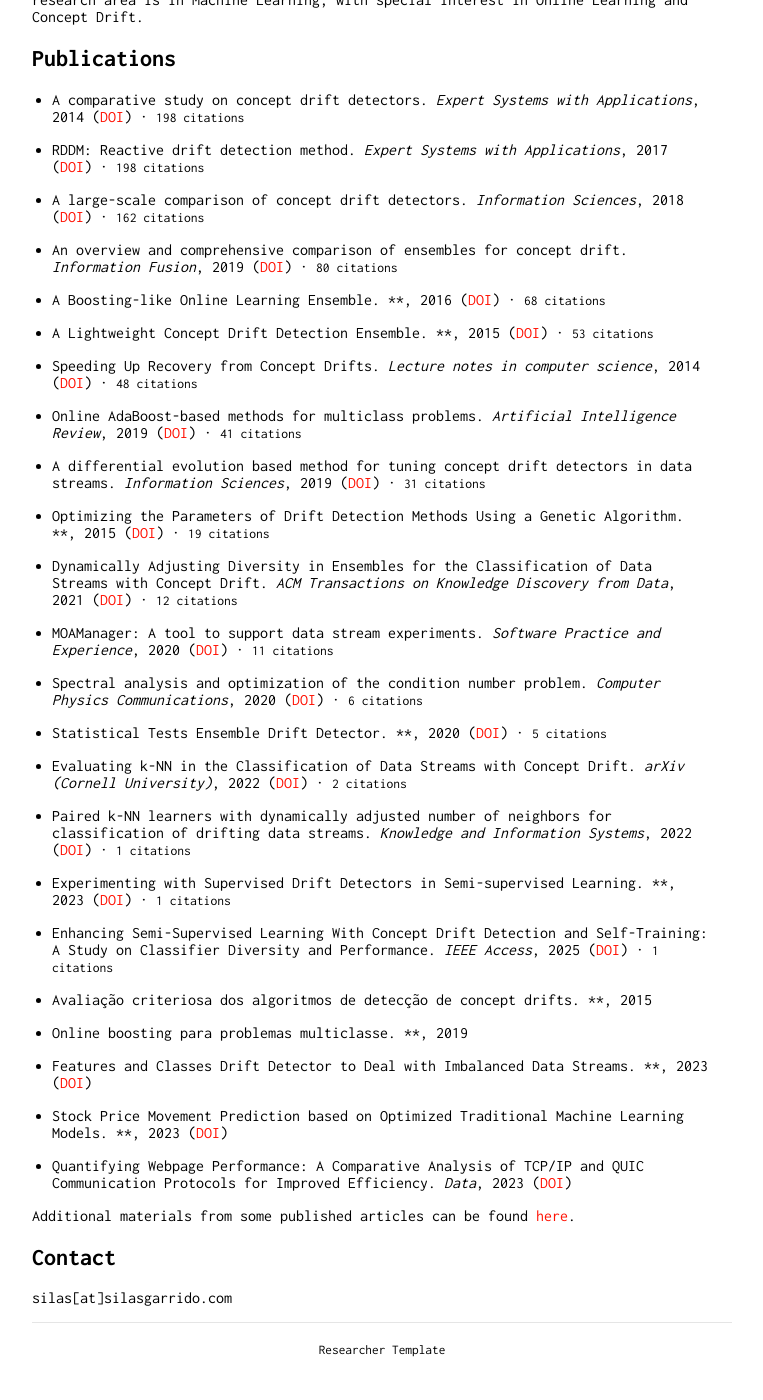
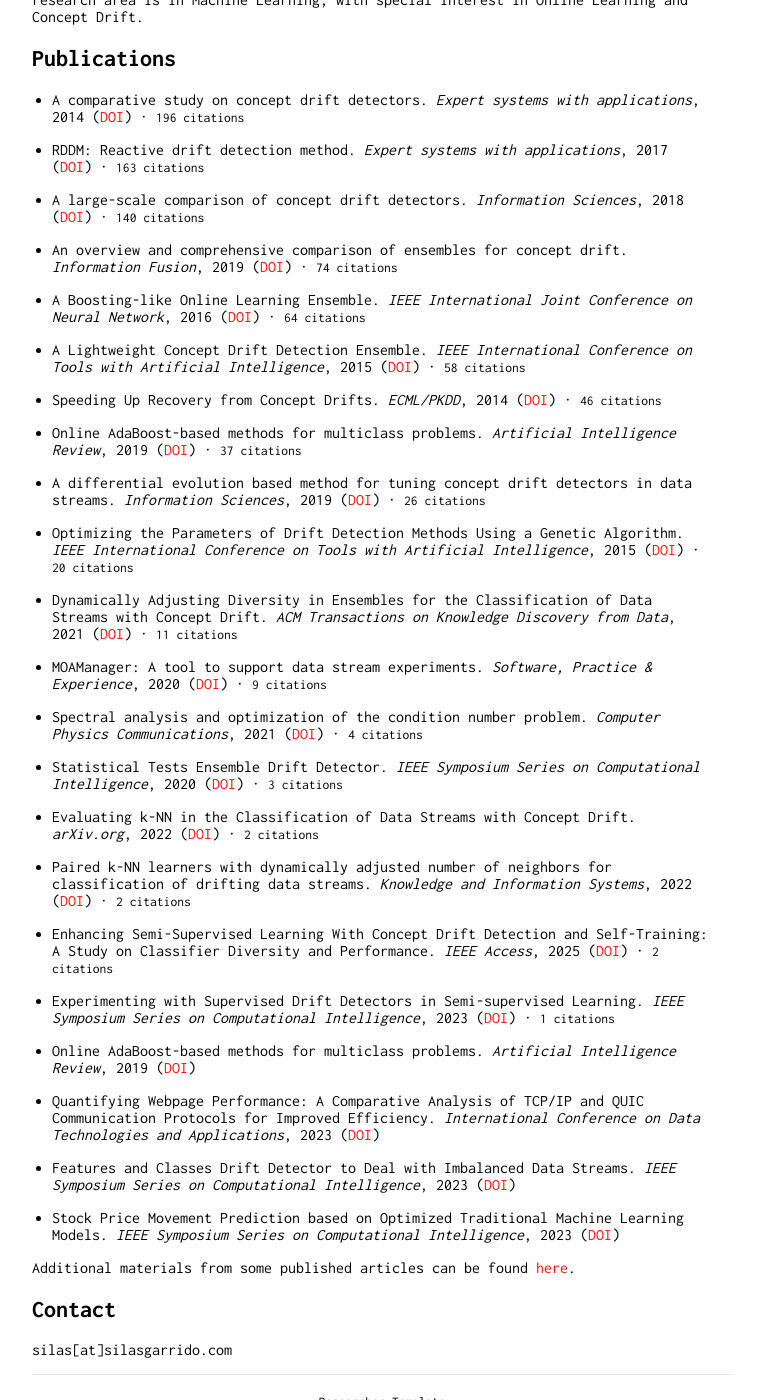
Before and after one commit to silasgtcs/silasgtcs.github.io, a Jekyll site: the page built from index.md, in a window 1280 px wide and 1400 px high, scrolled down 202 px. Shown: the whole window, without its empty margins (258-1021 px from the left). Built offline with Jekyll 4.4.1, drawn with Linux system fonts in a browser that asks for light colours; our own code applies the rules of GitHub Pages for plain Markdown files; before the commit the page ends 1559 px from its top, so only the background shows below that.

Commit message:
chore: atualiza publicações via Semantic Scholar [skip ci]

```diff
--- a/_data/publications.yml
+++ b/_data/publications.yml
@@ -1,213 +1,207 @@
-- title: 'RDDM: Reactive drift detection method'
-  venue: Expert Systems with Applications
-  year: 2017
-  citations: 198
-  url: https://doi.org/10.1016/j.eswa.2017.08.023
+- title: 'Enhancing Semi-Supervised Learning With Concept Drift Detection and Self-Training:
+    A Study on Classifier Diversity and Performance'
+  venue: IEEE Access
+  year: 2025
+  citations: 2
+  url: https://doi.org/10.1109/ACCESS.2025.3538710
   authors:
-  - Roberto Souto Maior de Barros
-  - Danilo R.L. Cabral
-  - Paulo Gonçalvés
-  - Silas Garrido Teixeira de Carvalho Santos
-- title: A comparative study on concept drift detectors
-  venue: Expert Systems with Applications
-  year: 2014
-  citations: 198
-  url: https://doi.org/10.1016/j.eswa.2014.07.019
+  - J. L. M. Pérez
+  - R. S. M. Barros
+  - S. G. T. C. Santos
+- title: Experimenting with Supervised Drift Detectors in Semi-supervised Learning
+  venue: IEEE Symposium Series on Computational Intelligence
+  year: 2023
+  citations: 1
+  url: https://doi.org/10.1109/SSCI52147.2023.10371933
   authors:
-  - Paulo Gonçalves
-  - Silas Garrido Teixeira de Carvalho Santos
-  - Roberto Souto Maior de Barros
-  - Davi C.L. Vieira
-- title: A large-scale comparison of concept drift detectors
-  venue: Information Sciences
-  year: 2018
-  citations: 162
-  url: https://doi.org/10.1016/j.ins.2018.04.014
+  - J. L. M. Pérez
+  - R. S. M. Barros
+  - S. G. T. C. Santos
+- title: Stock Price Movement Prediction based on Optimized Traditional Machine Learning
+    Models
+  venue: IEEE Symposium Series on Computational Intelligence
+  year: 2023
+  citations: 0
+  url: https://doi.org/10.1109/SSCI52147.2023.10371845
   authors:
-  - Roberto Souto Maior de Barros
-  - Silas Garrido Teixeira de Carvalho Santos
+  - Josep Silva
+  - R. S. M. Barros
+  - S. G. T. C. Santos
+- title: Features and Classes Drift Detector to Deal with Imbalanced Data Streams
+  venue: IEEE Symposium Series on Computational Intelligence
+  year: 2023
+  citations: 0
+  url: https://doi.org/10.1109/SSCI52147.2023.10371968
+  authors:
+  - S. G. T. C. Santos
+  - Danilo Rafael de Lima Cabral
+  - R. S. M. Barros
+- title: 'Quantifying Webpage Performance: A Comparative Analysis of TCP/IP and QUIC
+    Communication Protocols for Improved Efficiency'
+  venue: International Conference on Data Technologies and Applications
+  year: 2023
+  citations: 0
+  url: https://doi.org/10.3390/data8080134
+  authors:
+  - T. Nepomuceno
+  - K. Nepomuceno
+  - F. Silva
+  - S. G. T. C. Santos
+- title: Paired k-NN learners with dynamically adjusted number of neighbors for classification
+    of drifting data streams
+  venue: Knowledge and Information Systems
+  year: 2022
+  citations: 2
+  url: https://doi.org/10.1007/s10115-022-01817-y
+  authors:
+  - Juan Isidro González Hidalgo
+  - S. G. T. C. Santos
+  - Roberto S. M. Barros
+- title: Evaluating k-NN in the Classification of Data Streams with Concept Drift
+  venue: arXiv.org
+  year: 2022
+  citations: 2
+  url: https://doi.org/10.48550/arXiv.2210.03119
+  authors:
+  - Roberto S. M. Barros
+  - S. G. T. C. Santos
+  - J. P. Barddal
+- title: Dynamically Adjusting Diversity in Ensembles for the Classification of Data
+    Streams with Concept Drift
+  venue: ACM Transactions on Knowledge Discovery from Data
+  year: 2021
+  citations: 11
+  url: https://doi.org/10.1145/3466616
+  authors:
+  - Juan Isidro González Hidalgo
+  - S. G. T. C. Santos
+  - Roberto S. M. Barros
+- title: Spectral analysis and optimization of the condition number problem
+  venue: Computer Physics Communications
+  year: 2021
+  citations: 4
+  url: https://doi.org/10.1016/j.cpc.2020.107587
+  authors:
+  - Halisson Alberdan Cavalcanti Cardoso
+  - S. Melo
+  - R. M. A. Silva
+  - S. A. L. Carvalho
+  - S. G. T. C. Santos
+  - C. Dantas
+- title: 'MOAManager: A tool to support data stream experiments'
+  venue: Software, Practice & Experience
+  year: 2020
+  citations: 9
+  url: https://doi.org/10.1002/spe.2795
+  authors:
+  - B. I. F. Maciel
+  - S. G. T. C. Santos
+  - Roberto S. M. Barros
+- title: Statistical Tests Ensemble Drift Detector
+  venue: IEEE Symposium Series on Computational Intelligence
+  year: 2020
+  citations: 3
+  url: https://doi.org/10.1109/SSCI47803.2020.9308267
+  authors:
+  - J. L. M. Pérez
+  - Roberto S. M. Barros
+  - S. G. T. C. Santos
 - title: An overview and comprehensive comparison of ensembles for concept drift
   venue: Information Fusion
   year: 2019
-  citations: 80
-  url: https://doi.org/10.1016/j.inffus.2019.03.006
+  citations: 74
+  url: https://doi.org/10.1016/J.INFFUS.2019.03.006
   authors:
-  - Roberto Souto Maior de Barros
-  - Silas Garrido Teixeira de Carvalho Santos
-- title: A Boosting-like Online Learning Ensemble
-  venue: ''
-  year: 2016
-  citations: 68
-  url: https://doi.org/10.1109/ijcnn.2016.7727427
-  authors:
-  - Roberto Souto Maior de Barros
-  - Silas Garrido Teixeira de Carvalho Santos
-  - Paulo Gonçalves
-- title: A Lightweight Concept Drift Detection Ensemble
-  venue: ''
-  year: 2015
-  citations: 53
-  url: https://doi.org/10.1109/ictai.2015.151
-  authors:
-  - Bruno Iran Ferreira Maciel
-  - Silas Garrido Teixeira de Carvalho Santos
-  - Roberto Souto Maior de Barros
-- title: Speeding Up Recovery from Concept Drifts
-  venue: Lecture notes in computer science
-  year: 2014
-  citations: 48
-  url: https://doi.org/10.1007/978-3-662-44845-8_12
-  authors:
-  - Silas Garrido Teixeira de Carvalho Santos
-  - Paulo Mauricio Gonçalves Júnior
-  - Geyson Daniel dos Santos Silva
-  - Roberto Souto Maior de Barros
+  - Roberto S. M. Barros
+  - S. G. T. C. Santos
 - title: Online AdaBoost-based methods for multiclass problems
   venue: Artificial Intelligence Review
   year: 2019
-  citations: 41
+  citations: 37
   url: https://doi.org/10.1007/s10462-019-09696-6
   authors:
-  - Silas Garrido Teixeira de Carvalho Santos
-  - Roberto Souto Maior de Barros
+  - S. G. T. C. Santos
+  - Roberto S. M. Barros
 - title: A differential evolution based method for tuning concept drift detectors
     in data streams
   venue: Information Sciences
   year: 2019
-  citations: 31
+  citations: 26
   url: https://doi.org/10.1016/j.ins.2019.02.031
   authors:
-  - Silas Garrido Teixeira de Carvalho Santos
-  - Roberto Souto Maior de Barros
-  - Paulo Gonçalves
-- title: Optimizing the Parameters of Drift Detection Methods Using a Genetic Algorithm
-  venue: ''
-  year: 2015
-  citations: 19
-  url: https://doi.org/10.1109/ictai.2015.153
-  authors:
-  - Silas Garrido Teixeira de Carvalho Santos
-  - Roberto Souto Maior de Barros
-  - Paulo Gonçalvés
-- title: Dynamically Adjusting Diversity in Ensembles for the Classification of Data
-    Streams with Concept Drift
-  venue: ACM Transactions on Knowledge Discovery from Data
-  year: 2021
-  citations: 12
-  url: https://doi.org/10.1145/3466616
-  authors:
-  - Juan Isidro González Hidalgo
-  - Silas Garrido Teixeira de Carvalho Santos
-  - Roberto Souto Maior de Barros
-- title: 'MOAManager: A tool to support data stream experiments'
-  venue: Software Practice and Experience
-  year: 2020
-  citations: 11
-  url: https://doi.org/10.1002/spe.2795
-  authors:
-  - Bruno Iran Ferreira Maciel
-  - Silas Garrido Teixeira de Carvalho Santos
-  - Roberto Souto Maior de Barros
-- title: Spectral analysis and optimization of the condition number problem
-  venue: Computer Physics Communications
-  year: 2020
-  citations: 6
-  url: https://doi.org/10.1016/j.cpc.2020.107587
-  authors:
-  - Halisson Alberdan Cavalcanti Cardoso
-  - Silvio de Barros Melo
-  - Ricardo Martins de Abreu Silva
-  - Sidartha A. L. Carvalho
-  - Silas Garrido Teixeira de Carvalho Santos
-  - Carlos Costa Dantas
-- title: Statistical Tests Ensemble Drift Detector
-  venue: ''
-  year: 2020
-  citations: 5
-  url: https://doi.org/10.1109/ssci47803.2020.9308267
-  authors:
-  - José Luis Martínez Pérez
-  - Roberto Souto Maior de Barros
-  - Silas Garrido Teixeira de Carvalho Santos
-- title: Evaluating k-NN in the Classification of Data Streams with Concept Drift
-  venue: arXiv (Cornell University)
-  year: 2022
-  citations: 2
-  url: https://doi.org/10.48550/arxiv.2210.03119
-  authors:
-  - Roberto Souto Maior de Barros
-  - Silas Garrido Teixeira de Carvalho Santos
-  - Jean Paul Barddal
-- title: 'Enhancing Semi-Supervised Learning With Concept Drift Detection and Self-Training:
-    A Study on Classifier Diversity and Performance'
-  venue: IEEE Access
-  year: 2025
-  citations: 1
-  url: https://doi.org/10.1109/access.2025.3538710
-  authors:
-  - José Luis Martínez Pérez
-  - Roberto Souto Maior de Barros
-  - Silas Garrido Teixeira de Carvalho Santos
-- title: Experimenting with Supervised Drift Detectors in Semi-supervised Learning
-  venue: ''
-  year: 2023
-  citations: 1
-  url: https://doi.org/10.1109/ssci52147.2023.10371933
-  authors:
-  - José Luis Martínez Pérez
-  - Roberto Souto Maior de Barros
-  - Silas Garrido Teixeira de Carvalho Santos
-- title: Paired k-NN learners with dynamically adjusted number of neighbors for classification
-    of drifting data streams
-  venue: Knowledge and Information Systems
-  year: 2022
-  citations: 1
-  url: https://doi.org/10.1007/s10115-022-01817-y
-  authors:
-  - Juan Isidro González Hidalgo
-  - Silas Garrido Teixeira de Carvalho Santos
-  - Roberto Souto Maior de Barros
-- title: 'Quantifying Webpage Performance: A Comparative Analysis of TCP/IP and QUIC
-    Communication Protocols for Improved Efficiency'
-  venue: Data
-  year: 2023
-  citations: 0
-  url: https://doi.org/10.3390/data8080134
-  authors:
-  - Thyago Celso Cavalcante Nepomuceno
-  - Késsia Thais Cavalcanti Nepomuceno
-  - Fabiano Carlos da Silva
-  - Silas Garrido Teixeira de Carvalho Santos
-- title: Stock Price Movement Prediction based on Optimized Traditional Machine Learning
-    Models
-  venue: ''
-  year: 2023
-  citations: 0
-  url: https://doi.org/10.1109/ssci52147.2023.10371845
-  authors:
-  - Jose Junior De Oliveira Silva
-  - Roberto Souto Maior de Barros
-  - Silas Garrido Teixeira de Carvalho Santos
-- title: Features and Classes Drift Detector to Deal with Imbalanced Data Streams
-  venue: ''
-  year: 2023
-  citations: 0
-  url: https://doi.org/10.1109/ssci52147.2023.10371968
-  authors:
-  - Silas Garrido Teixeira de Carvalho Santos
-  - Danilo Rafael de Lima Cabral
-  - Roberto Souto Maior de Barros
-- title: Online boosting para problemas multiclasse
-  venue: ''
+  - S. G. T. C. Santos
+  - Roberto S. M. Barros
+  - P. Gonçalves
+- title: Online AdaBoost-based methods for multiclass problems
+  venue: Artificial Intelligence Review
   year: 2019
   citations: 0
-  url: ''
+  url: https://doi.org/10.1007/s10462-019-09696-6
   authors:
-  - Silas Garrido Teixeira de Carvalho Santos
-- title: Avaliação criteriosa dos algoritmos de detecção de concept drifts
-  venue: ''
+  - S. G. T. C. Santos
+  - Roberto Souto Maior de Barros
+- title: A large-scale comparison of concept drift detectors
+  venue: Information Sciences
+  year: 2018
+  citations: 140
+  url: https://doi.org/10.1016/j.ins.2018.04.014
+  authors:
+  - Roberto S. M. Barros
+  - S. G. T. C. Santos
+- title: 'RDDM: Reactive drift detection method'
+  venue: Expert systems with applications
+  year: 2017
+  citations: 163
+  url: https://doi.org/10.1016/j.eswa.2017.08.023
+  authors:
+  - Roberto S. M. Barros
+  - Danilo Rafael de Lima Cabral
+  - P. Gonçalves
+  - S. G. T. C. Santos
+- title: A Boosting-like Online Learning Ensemble
+  venue: IEEE International Joint Conference on Neural Network
+  year: 2016
+  citations: 64
+  url: https://doi.org/10.1109/IJCNN.2016.7727427
+  authors:
+  - Roberto S. M. Barros
+  - S. G. T. C. Santos
+  - P. M. G. Júnior
+- title: A Lightweight Concept Drift Detection Ensemble
+  venue: IEEE International Conference on Tools with Artificial Intelligence
   year: 2015
-  citations: 0
-  url: ''
+  citations: 58
+  url: https://doi.org/10.1109/ICTAI.2015.151
   authors:
-  - Silas Garrido Teixeira de Carvalho Santos
+  - B. I. F. Maciel
+  - S. G. T. C. Santos
+  - Roberto S. M. Barros
+- title: Optimizing the Parameters of Drift Detection Methods Using a Genetic Algorithm
+  venue: IEEE International Conference on Tools with Artificial Intelligence
+  year: 2015
+  citations: 20
+  url: https://doi.org/10.1109/ICTAI.2015.153
+  authors:
+  - S. G. T. C. Santos
+  - Roberto S. M. Barros
+  - P. M. G. Júnior
+- title: A comparative study on concept drift detectors
+  venue: Expert systems with applications
+  year: 2014
+  citations: 196
+  url: https://doi.org/10.1016/j.eswa.2014.07.019
+  authors:
+  - P. Gonçalves
+  - S. G. T. C. Santos
+  - Roberto S. M. Barros
+  - D. C. L. Vieira
+- title: Speeding Up Recovery from Concept Drifts
+  venue: ECML/PKDD
+  year: 2014
+  citations: 46
+  url: https://doi.org/10.1007/978-3-662-44845-8_12
+  authors:
+  - S. G. T. C. Santos
+  - P. M. G. Júnior
+  - Geyson Daniel dos Santos Silva
+  - Roberto S. M. Barros
```
